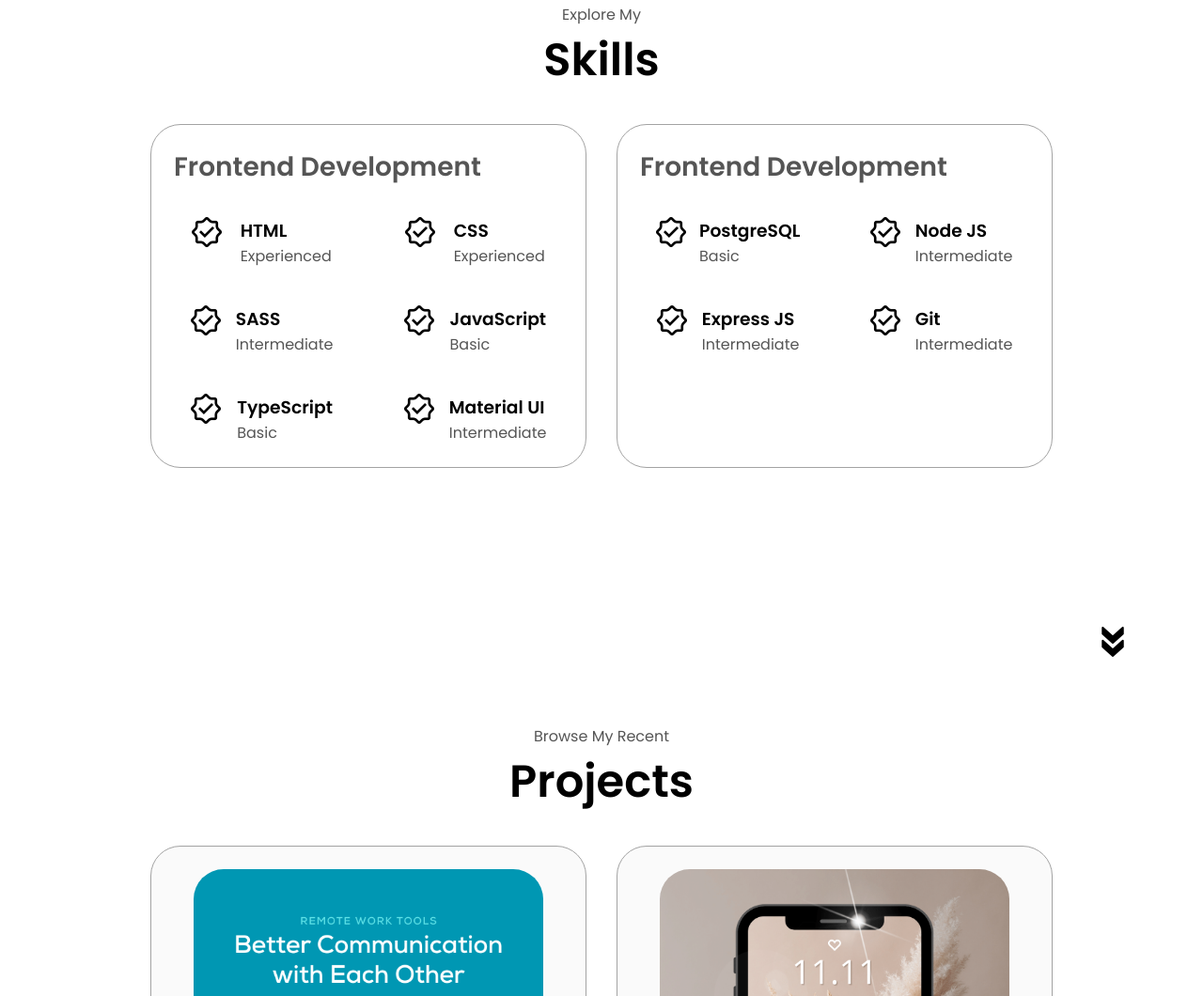
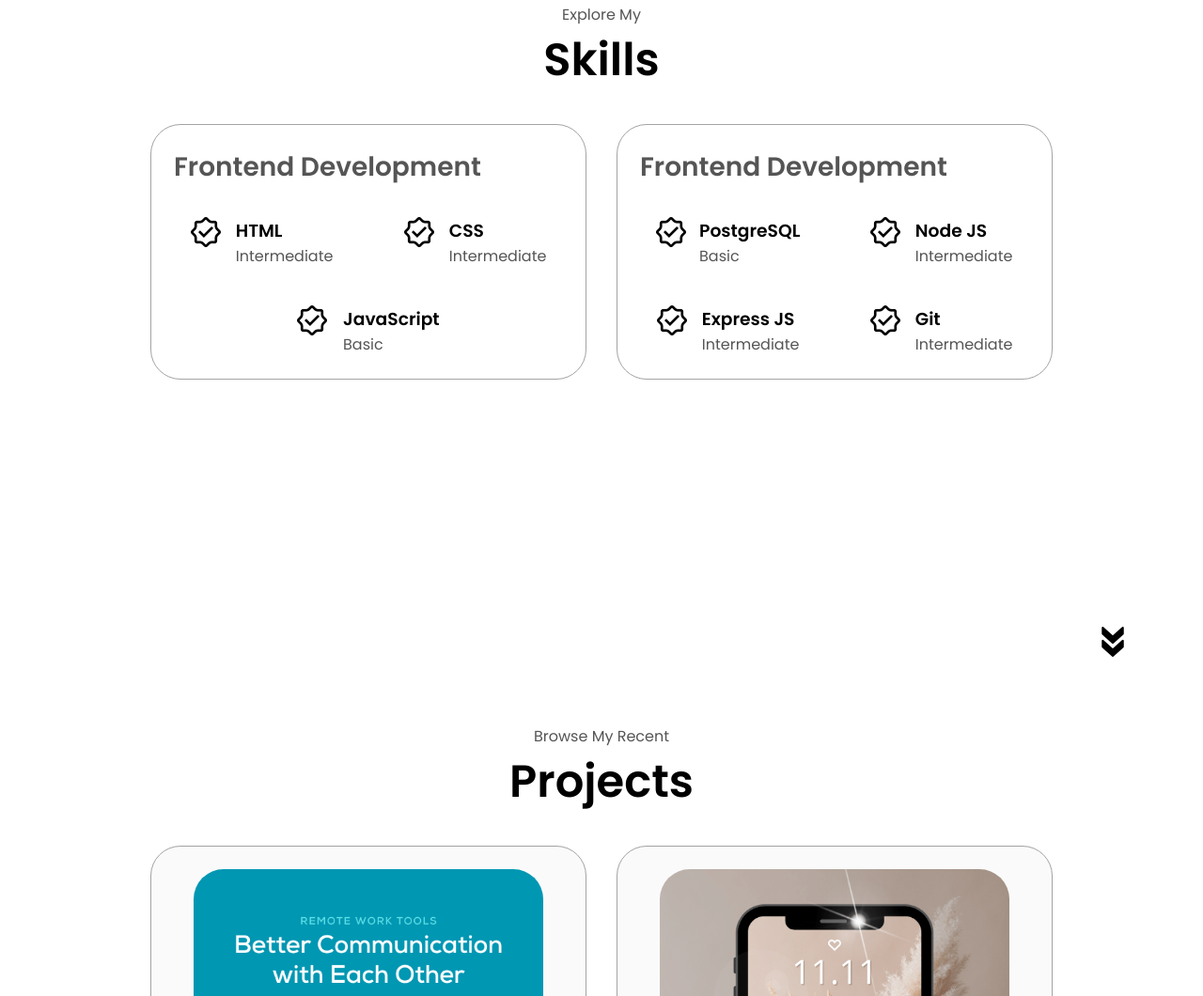
Before and after one commit to YadneshAhirrao/Potfolio.github.io, a plain HTML site: page index.html in a window 1280 px wide. Shown: the part 1677-2737 px from the top of the page at 94% size. Drawn offline with Linux system fonts and the light colour scheme.

Commit message:
Html Update

```diff
--- a/index.html
+++ b/index.html
@@ -89,15 +89,6 @@
         </div>
         <div class="about-details-container">
           <div class="about-containers">
-            <!-- <div class="details-container">
-              <img
-                src="./assets/experience.png"
-                alt="Experience icon"
-                class="icon"
-              />
-              <h3>Experience</h3>
-              <p>2+ years <br />Frontend Development</p>
-            </div> -->
             <div class="details-container">
               <img
                 src="./assets/education.png"
@@ -148,7 +139,7 @@
                 />
                 <div>
                   <h3>HTML</h3>
-                  <p>Experienced</p>
+                  <p>Intermediate</p>
                 </div>
               </article>
               <article>
@@ -159,10 +150,10 @@
                 />
                 <div>
                   <h3>CSS</h3>
-                  <p>Experienced</p>
+                  <p>Intermediate</p>
                 </div>
               </article>
-              <article>
+              <!-- <article>
                 <img
                   src="./assets/checkmark.png"
                   alt="Experience icon"
@@ -172,7 +163,7 @@
                   <h3>SASS</h3>
                   <p>Intermediate</p>
                 </div>
-              </article>
+              </article> -->
               <article>
                 <img
                   src="./assets/checkmark.png"
@@ -184,7 +175,7 @@
                   <p>Basic</p>
                 </div>
               </article>
-              <article>
+              <!-- <article>
                 <img
                   src="./assets/checkmark.png"
                   alt="Experience icon"
@@ -194,8 +185,8 @@
                   <h3>TypeScript</h3>
                   <p>Basic</p>
                 </div>
-              </article>
-              <article>
+              </article> -->
+              <!-- <article>
                 <img
                   src="./assets/checkmark.png"
                   alt="Experience icon"
@@ -205,7 +196,7 @@
                   <h3>Material UI</h3>
                   <p>Intermediate</p>
                 </div>
-              </article>
+              </article> -->
             </div>
           </div>
           <div class="details-container">
```
